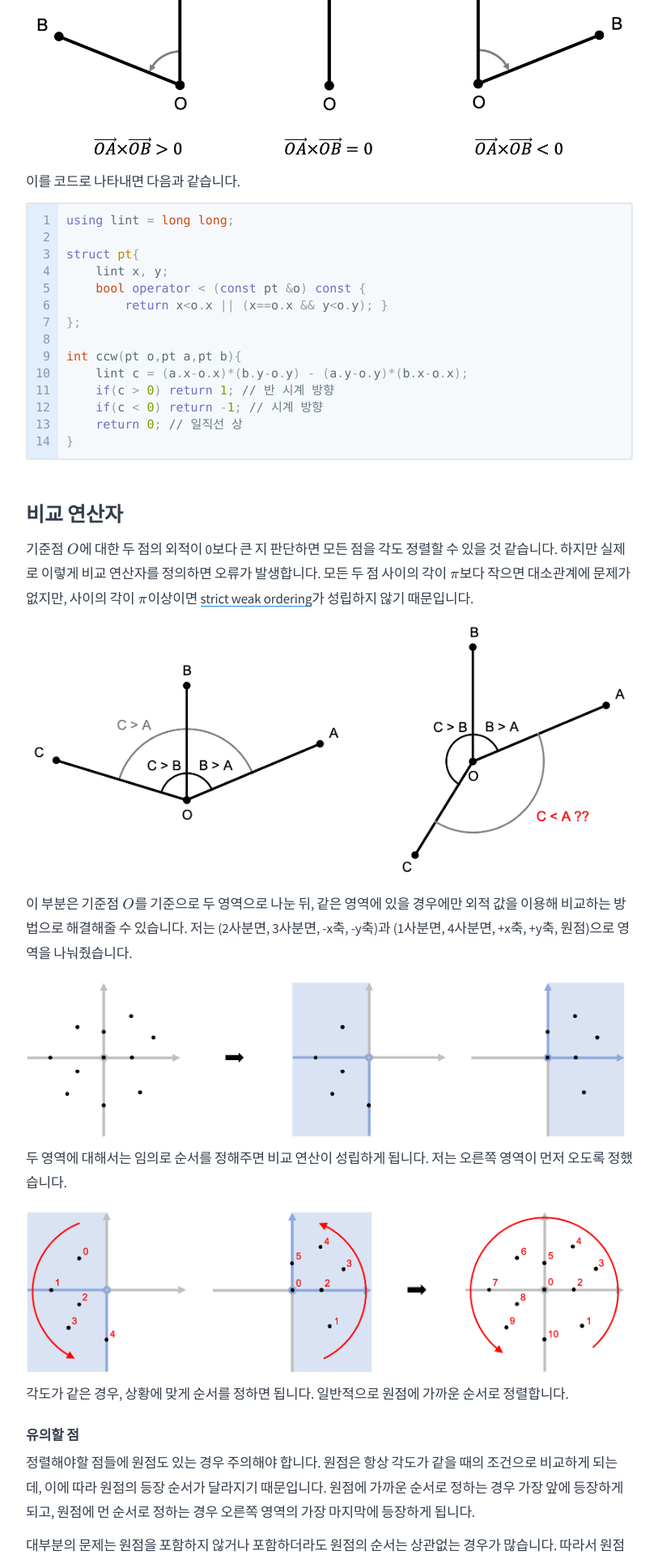
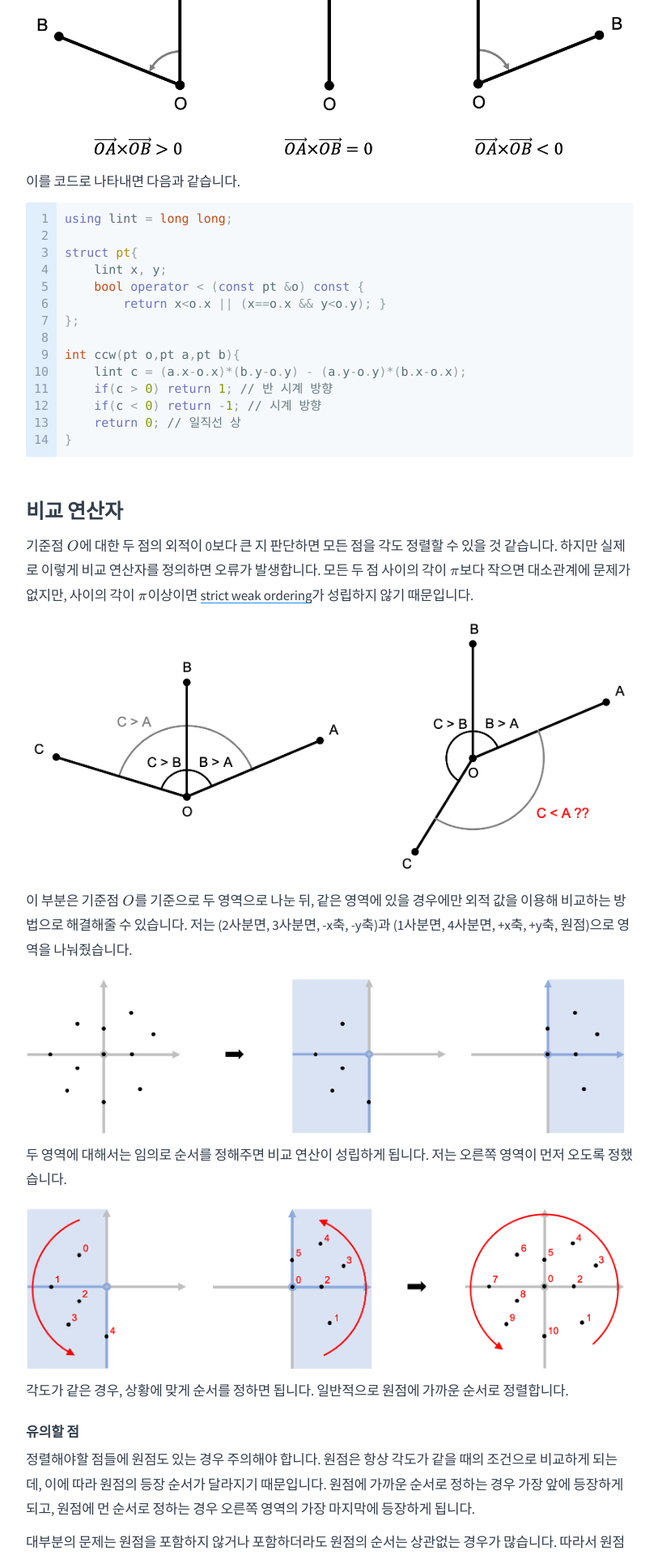
Before and after one commit to gumgood/gumgood.github.io, a Jekyll site: the page built from _posts/2021-06-05-sort-by-angular.md, in a window 1280 px wide. Shown: the part 966-2886 px from the top of the page at 81% size, without its empty margins (233-1046 px from the left). Built offline with Jekyll 4.4.1, drawn with Linux system fonts in a browser that asks for light colours.

Commit message:
code highlight border 삭제

```diff
--- a/_sass/_code.scss
+++ b/_sass/_code.scss
@@ -25,7 +25,6 @@ pre code {
 
 .highlight {
   background-color: $grey-3;
-  border: 1px solid $grey-2-70;
   border-radius: 3px;
   line-height: 1.4;
   margin: 0 0 1rem;
```
